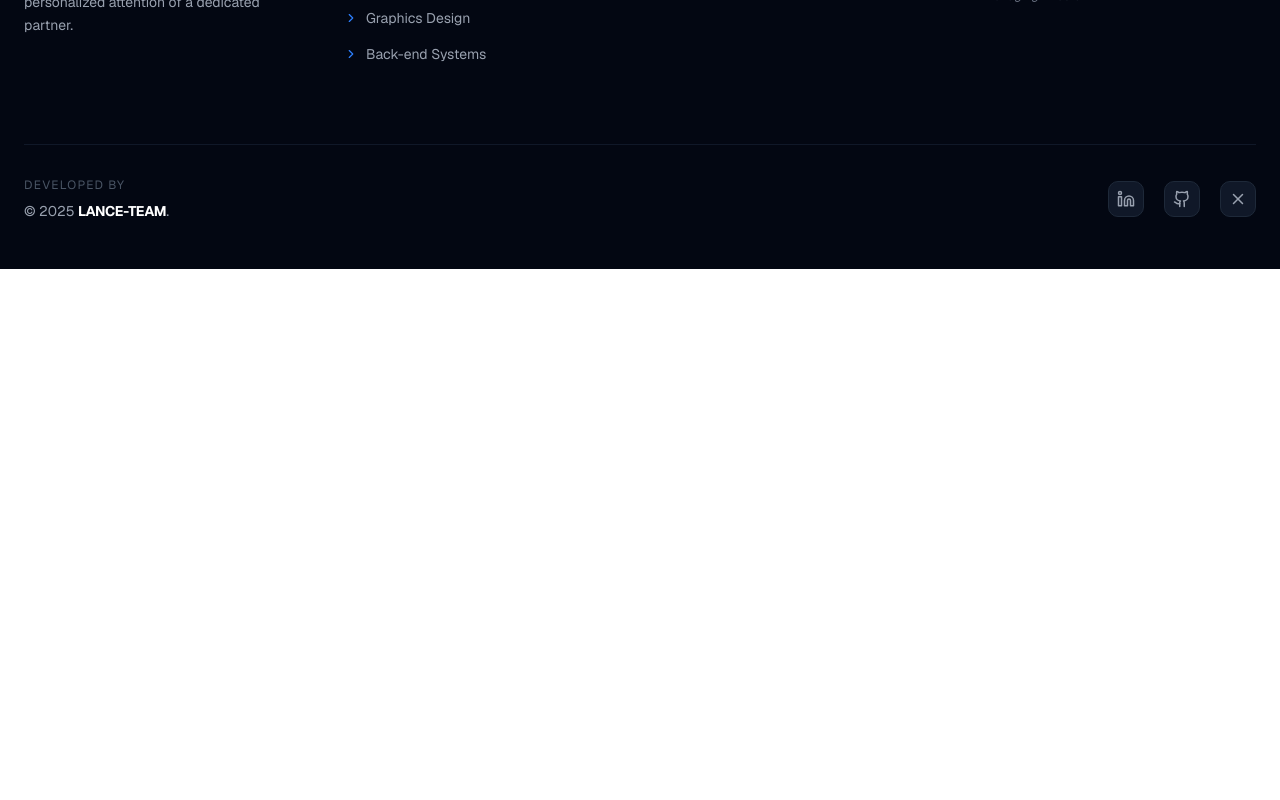
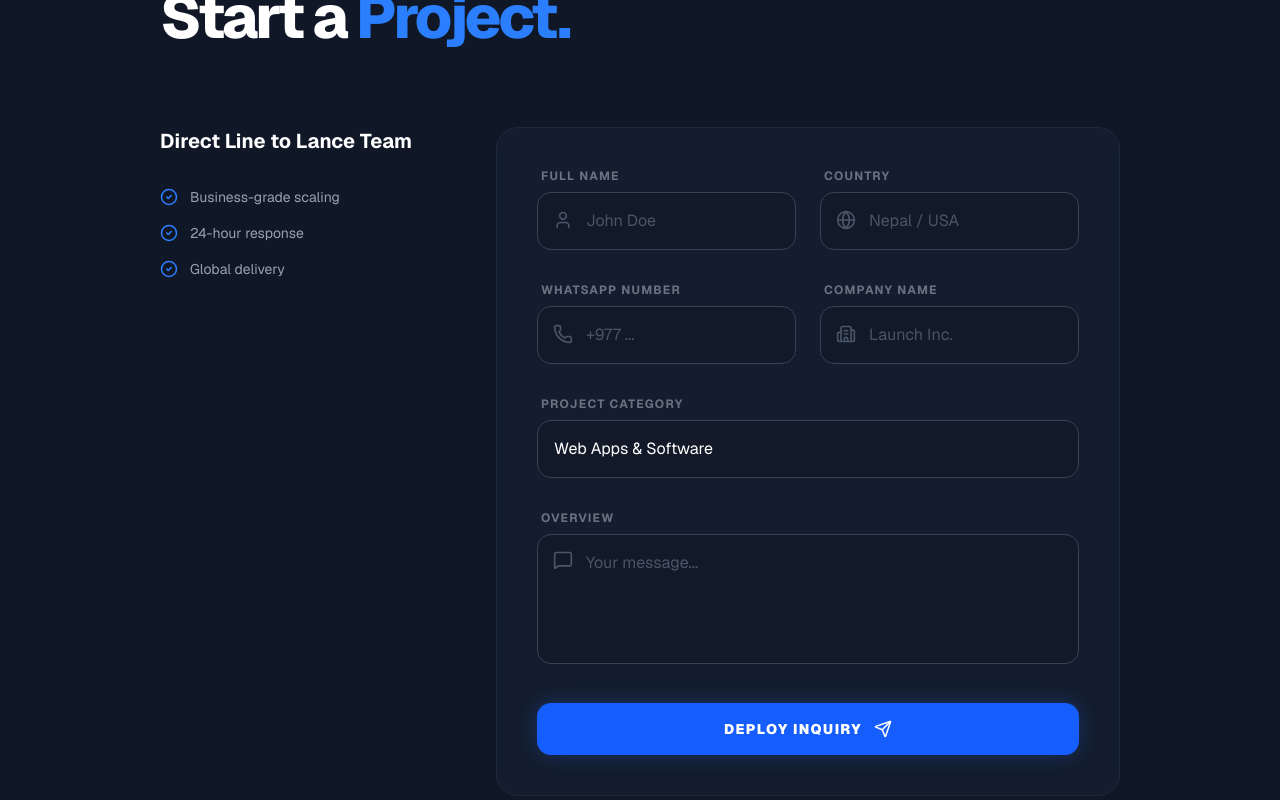
Before and after one commit to EvanSunde/lance-team, a Next.js app: page / in a window 1280 px wide. Shown: the part 4900-5700 px from the top of the page. Before the commit the page ends 5169 px from the top, so only its background shows below. Built offline with nearby package versions, Linux system fonts and the light colour scheme.

Commit message:
add contact section

```diff
--- a/components/app.tsx
+++ b/components/app.tsx
@@ -4,6 +4,7 @@ import { TeamSection } from "@/components/sections/team-section";
 import { Footer } from "@/components/footer/footer";
 import { AboutSection } from "./sections/about";
 import { ServicesSection } from "./sections/service";
+import { ContactSection } from "./sections/contact";
 
 export default function App() {
   return (
@@ -14,7 +15,7 @@ export default function App() {
       <ServicesSection />
       <TeamSection />
       <AboutSection />
-
+      <ContactSection/>
       <Footer />
     </div>
   );
--- a/components/footer/footer.tsx
+++ b/components/footer/footer.tsx
@@ -8,8 +8,8 @@ export const Footer: FC = () => {
 
   return (
     <footer
-      id="contact"
-      className="bg-gray-950 border-t border-gray-800 pt-24 pb-12 text-gray-400"
+      id="footer"
+      className="bg-gray-950 border-t border-gray-800 pt-24 pb-12 text-gray-400 "
     >
       <div className="mx-auto max-w-7xl px-6">
 
--- /dev/null
+++ b/components/sections/contact.tsx
@@ -0,0 +1,155 @@
+"use client";
+
+import { FC, useRef, useState } from "react";
+import emailjs from "@emailjs/browser";
+import {
+  Send,
+  MessageSquare,
+  Building2,
+  User,
+  Phone,
+  CheckCircle2,
+  Loader2,
+  Globe
+} from "lucide-react";
+
+export const ContactSection: FC = () => {
+  const form = useRef<HTMLFormElement>(null);
+  const [loading, setLoading] = useState(false);
+  const [success, setSuccess] = useState(false);
+
+  const sendEmail = (e: React.FormEvent) => {
+    e.preventDefault();
+    setLoading(true);
+
+    // Replace these 3 strings with your actual EmailJS IDs
+    const SERVICE_ID = "YOUR_SERVICE_ID";
+    const TEMPLATE_ID = "YOUR_TEMPLATE_ID";
+    const PUBLIC_KEY = "YOUR_PUBLIC_KEY";
+
+    if (form.current) {
+      emailjs.sendForm(SERVICE_ID, TEMPLATE_ID, form.current, PUBLIC_KEY)
+        .then(() => {
+          setLoading(false);
+          setSuccess(true);
+          form.current?.reset();
+          setTimeout(() => setSuccess(false), 5000);
+        })
+        .catch((error) => {
+          setLoading(false);
+          alert("Failed to send: " + error.text);
+        });
+    }
+  };
+
+  const captionStyle = "absolute top-0 left-0 -translate-y-1/2 bg-gray-900 px-6 text-sm text-blue-400 font-semibold uppercase tracking-wider";
+  const inputStyle = "w-full bg-gray-900/50 border border-gray-700 rounded-xl px-4 py-4 text-white focus:outline-none focus:border-blue-500 focus:ring-1 focus:ring-blue-500 transition-all placeholder:text-gray-600";
+  const labelStyle = "block text-xs font-bold text-gray-500 uppercase tracking-widest mb-2 ml-1";
+
+  return (
+    <section id="contact" className="bg-gray-900 py-32 md:py-48 text-gray-200 relative overflow-hidden ">
+      <div className="mx-auto max-w-5xl px-4 sm:px-6 lg:px-8 relative z-10">
+
+        <div className="relative border-t-4 border-gray-800 pt-10 mb-20 text-center md:text-left">
+          <span className={captionStyle}>Initialization</span>
+          <h2 className="text-4xl font-extrabold sm:text-6xl text-white tracking-tighter">
+            Start a <span className="text-blue-500">Project.</span>
+          </h2>
+        </div>
+
+        <div className="grid grid-cols-1 lg:grid-cols-3 gap-12">
+          {/* Left Side Info */}
+          <div className="space-y-8">
+            <h3 className="text-white font-bold text-xl">Direct Line to Lance Team</h3>
+            <ul className="space-y-4">
+              {["Business-grade scaling", "24-hour response", "Global delivery"].map((text, i) => (
+                <li key={i} className="flex items-center gap-3 text-sm text-gray-400">
+                  <CheckCircle2 size={18} className="text-blue-500" /> {text}
+                </li>
+              ))}
+            </ul>
+          </div>
+
+          {/* Form Side */}
+          <div className="lg:col-span-2">
+            <form ref={form} onSubmit={sendEmail} className="grid grid-cols-1 md:grid-cols-2 gap-x-6 gap-y-8 bg-gray-800/30 p-8 md:p-10 rounded-3xl border border-gray-800">
+
+              {/* Full Name */}
+              <div className="col-span-full md:col-span-1">
+                <label className={labelStyle}>Full Name</label>
+                <div className="relative">
+                  <User className="absolute left-4 top-4.5 w-5 h-5 text-gray-600" />
+                  <input name="from_name" type="text" required placeholder="John Doe" className={`${inputStyle} pl-12`} />
+                </div>
+              </div>
+
+              {/* Country */}
+              <div className="col-span-full md:col-span-1">
+                <label className={labelStyle}>Country</label>
+                <div className="relative">
+                  <Globe className="absolute left-4 top-4.5 w-5 h-5 text-gray-600" />
+                  <input name="country" type="text" required placeholder="Nepal / USA" className={`${inputStyle} pl-12`} />
+                </div>
+              </div>
+
+              {/* WhatsApp Number */}
+              <div className="col-span-full md:col-span-1">
+                <label className={labelStyle}>WhatsApp Number</label>
+                <div className="relative">
+                  <Phone className="absolute left-4 top-4.5 w-5 h-5 text-gray-600" />
+                  <input name="whatsapp" type="tel" required placeholder="+977 ..." className={`${inputStyle} pl-12`} />
+                </div>
+              </div>
+
+              {/* Company Name */}
+              <div className="col-span-full md:col-span-1">
+                <label className={labelStyle}>Company Name</label>
+                <div className="relative">
+                  <Building2 className="absolute left-4 top-4.5 w-5 h-5 text-gray-600" />
+                  <input name="company_name" type="text" placeholder="Launch Inc." className={`${inputStyle} pl-12`} />
+                </div>
+              </div>
+
+              {/* Project Category */}
+              <div className="col-span-full">
+                <label className={labelStyle}>Project Category</label>
+                <select name="category" className={`${inputStyle} appearance-none bg-gray-900/50`}>
+                  <option>Web Apps & Software</option>
+                  <option>AI & Machine Learning</option>
+                  <option>Scalable Web Hosting</option>
+                  <option>Graphics & Branding</option>
+                </select>
+              </div>
+
+              {/* Overview */}
+              <div className="col-span-full">
+                <label className={labelStyle}>Overview</label>
+                <div className="relative">
+                  <MessageSquare className="absolute left-4 top-4 w-5 h-5 text-gray-600" />
+                  <textarea name="message" required rows={4} placeholder="Your message..." className={`${inputStyle} pl-12 resize-none`}></textarea>
+                </div>
+              </div>
+
+              {/* Submit Button */}
+              <div className="col-span-full">
+                <button
+                  type="submit"
+                  disabled={loading}
+                  className="group w-full py-4 bg-blue-600 hover:bg-blue-500 disabled:bg-gray-700 text-white font-black uppercase tracking-widest text-sm rounded-xl transition-all flex items-center justify-center gap-3 shadow-[0_0_20px_rgba(37,99,235,0.3)] active:scale-[0.98]"
+                >
+                  {loading ? (
+                    <Loader2 className="animate-spin" />
+                  ) : success ? (
+                    "Inquiry Sent Successfully!"
+                  ) : (
+                    <>Deploy Inquiry <Send size={18} /></>
+                  )}
+                </button>
+              </div>
+            </form>
+          </div>
+        </div>
+      </div>
+    </section>
+  );
+};
--- a/package.json
+++ b/package.json
@@ -9,6 +9,7 @@
     "lint": "eslint"
   },
   "dependencies": {
+    "@emailjs/browser": "^4.4.1",
     "@radix-ui/react-slot": "^1.2.4",
     "class-variance-authority": "^0.7.1",
     "clsx": "^2.1.1",
```
Also changed, not shown: 1 other file (tests, documents, lock files or other folders).
